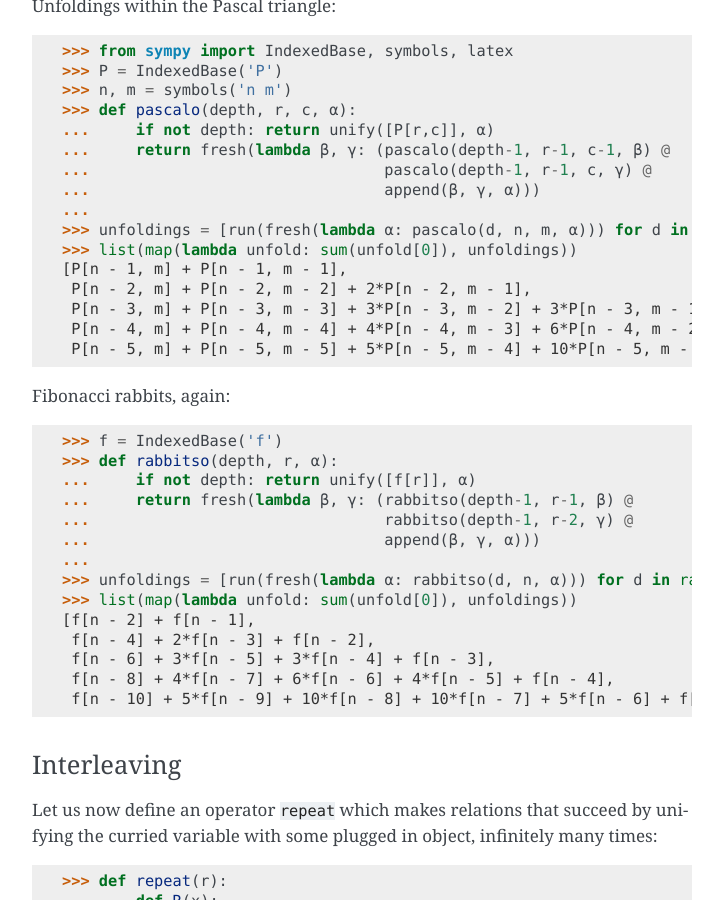
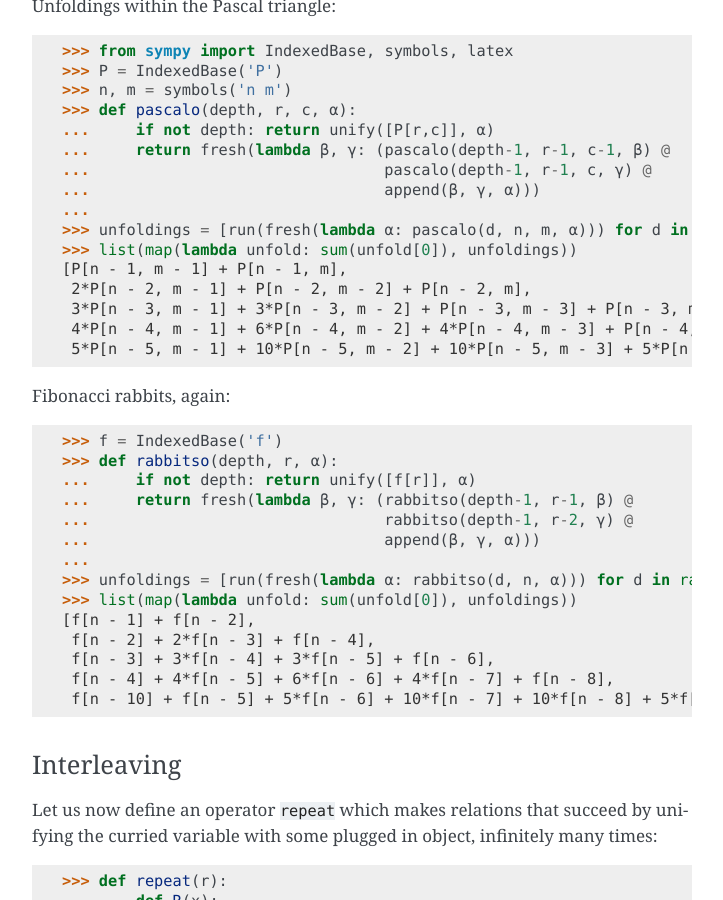
Before and after one commit to massimo-nocentini/microkanrenpy, a Sphinx documentation site: the page built from docs/source/primer.rst, in a window 1280 px wide and 900 px high, scrolled down 7831 px. Shown: the whole window, without its empty margins (388-1111 px from the left). Built offline with Sphinx 7.4.7, drawn with Linux system fonts in a browser that asks for light colours.

```diff
--- a/docs/source/primer.rst
+++ b/docs/source/primer.rst
@@ -433,11 +433,11 @@ Unfoldings within the Pascal triangle:
     ...
     >>> unfoldings = [run(fresh(lambda α: pascalo(d, n, m, α))) for d in range(1, 6)]
     >>> list(map(lambda unfold: sum(unfold[0]), unfoldings)) # doctest: +NORMALIZE_WHITESPACE
-    [P[n - 1, m] + P[n - 1, m - 1],
-     P[n - 2, m] + P[n - 2, m - 2] + 2*P[n - 2, m - 1],
-     P[n - 3, m] + P[n - 3, m - 3] + 3*P[n - 3, m - 2] + 3*P[n - 3, m - 1],
-     P[n - 4, m] + P[n - 4, m - 4] + 4*P[n - 4, m - 3] + 6*P[n - 4, m - 2] + 4*P[n - 4, m - 1],
-     P[n - 5, m] + P[n - 5, m - 5] + 5*P[n - 5, m - 4] + 10*P[n - 5, m - 3] + 10*P[n - 5, m - 2] + 5*P[n - 5, m - 1]]
+    [P[n - 1, m - 1] + P[n - 1, m],
+     2*P[n - 2, m - 1] + P[n - 2, m - 2] + P[n - 2, m],
+     3*P[n - 3, m - 1] + 3*P[n - 3, m - 2] + P[n - 3, m - 3] + P[n - 3, m],
+     4*P[n - 4, m - 1] + 6*P[n - 4, m - 2] + 4*P[n - 4, m - 3] + P[n - 4, m - 4] + P[n - 4, m],
+     5*P[n - 5, m - 1] + 10*P[n - 5, m - 2] + 10*P[n - 5, m - 3] + 5*P[n - 5, m - 4] + P[n - 5, m - 5] + P[n - 5, m]]
 
 Fibonacci rabbits, again:
 
@@ -452,11 +452,11 @@ Fibonacci rabbits, again:
     ...
     >>> unfoldings = [run(fresh(lambda α: rabbitso(d, n, α))) for d in range(1, 6)]
     >>> list(map(lambda unfold: sum(unfold[0]), unfoldings)) # doctest: +NORMALIZE_WHITESPACE
-    [f[n - 2] + f[n - 1],
-     f[n - 4] + 2*f[n - 3] + f[n - 2],
-     f[n - 6] + 3*f[n - 5] + 3*f[n - 4] + f[n - 3],
-     f[n - 8] + 4*f[n - 7] + 6*f[n - 6] + 4*f[n - 5] + f[n - 4],
-     f[n - 10] + 5*f[n - 9] + 10*f[n - 8] + 10*f[n - 7] + 5*f[n - 6] + f[n - 5]]
+    [f[n - 1] + f[n - 2],
+     f[n - 2] + 2*f[n - 3] + f[n - 4],
+     f[n - 3] + 3*f[n - 4] + 3*f[n - 5] + f[n - 6],
+     f[n - 4] + 4*f[n - 5] + 6*f[n - 6] + 4*f[n - 7] + f[n - 8],
+     f[n - 10] + f[n - 5] + 5*f[n - 6] + 10*f[n - 7] + 10*f[n - 8] + 5*f[n - 9]]
 
 
 Interleaving
```
Also changed, not shown: 1 other file.
